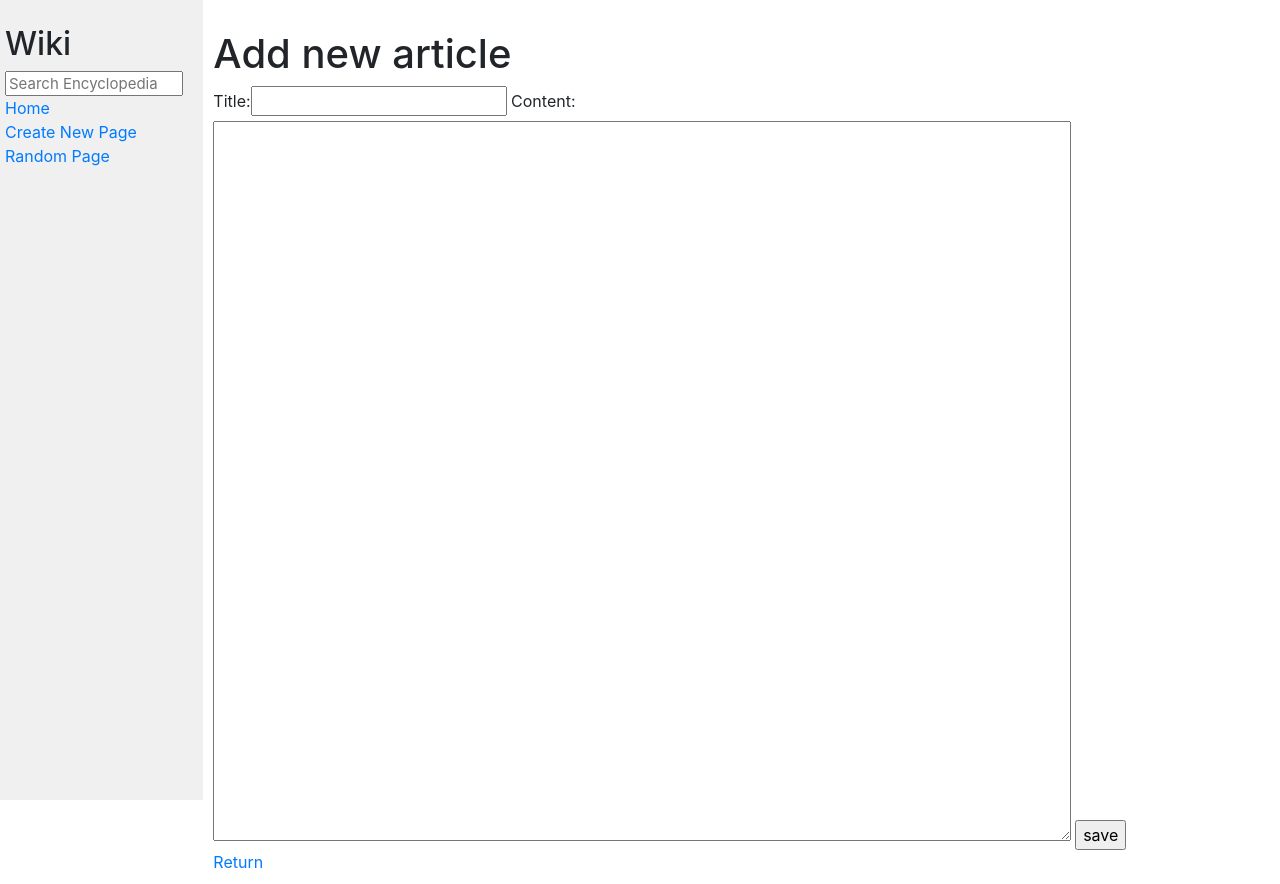
After one commit to sshmo/Python-JavaScript, a Django app: page /new/ in a window 1280 px wide. The commit adds this page. Run offline with Django 3.2, Linux system fonts and the light colour scheme; some libraries are stand-ins or nearby versions.

```diff
--- a/encyclopedia/templates/encyclopedia/layout.html
+++ b/encyclopedia/templates/encyclopedia/layout.html
@@ -19,7 +19,7 @@
                     <a href="{% url 'encyclopedia:index' %}">Home</a>
                 </div>
                 <div>
-                    Create New Page
+                    <a href="{% url 'encyclopedia:new' %}"> Create New Page </a>
                 </div>
                 <div>
                     <a href="{% url 'encyclopedia:random' %}"> Random Page </a>
--- /dev/null
+++ b/encyclopedia/templates/encyclopedia/new.html
@@ -0,0 +1,11 @@
+{% extends "encyclopedia/layout.html" %}
+
+{% block body %}
+    <h1>Add new article</h1>
+    <form action="{% url 'encyclopedia:new' %}" method="post">
+        {% csrf_token %}
+        {{ form }}
+        <input type="submit" value="save">
+    </form>
+    <a href="{% url 'encyclopedia:index' %}">Return</a>
+{% endblock %}
--- a/encyclopedia/urls.py
+++ b/encyclopedia/urls.py
@@ -5,7 +5,9 @@ from . import views
 app_name = "encyclopedia"
 urlpatterns = [
     path("", views.index, name="index"),
-    path("entry/<str:title>", views.entry, name="entry"),
+    path("wiki/<str:title>", views.entry, name="entry"),
     path("search/", views.search, name="search"),
-    path("random/", views.random_page, name="random")
+    path("random/", views.random_page, name="random"),
+    path("new/", views.new, name="new"),
+    path("error/", views.error, name="error"),
 ]
--- a/encyclopedia/views.py
+++ b/encyclopedia/views.py
@@ -1,8 +1,14 @@
 import random
+from django import forms
+from django.http import HttpResponseRedirect
 from django.shortcuts import render
-
+from django.urls import reverse
 from . import util
 
+class NewForm(forms.Form):
+    """New form"""
+    title = forms.CharField(label="Title")
+    content = forms.CharField(widget= forms.Textarea, label="Content")
 
 def index(request):
 
@@ -14,21 +20,32 @@ def index(request):
 def entry(request, title):
 
     content = util.get_entry(title)
-
-    return render(request, "encyclopedia/entry.html", {
-        "content": content,
-        "title" : title if content else "Error",
-    })
+    if content:
+        return render(request, "encyclopedia/entry.html", {
+            "content": content,
+            "title" : title,
+            })
+    else:
+            message = f"The {title} page was not in the database."
+            return render(request, "encyclopedia/error.html", {
+            "message": message,
+            })
 
 def search(request):
 
     title = request.GET['q']
     content = util.get_entry(title)
 
-    return render(request, "encyclopedia/entry.html", {
-        "content": content,
-        "title" : title,
-    })
+    if content:
+        return render(request, "encyclopedia/entry.html", {
+            "content": content,
+            "title" : title,
+            })
+    else:
+            message = f"The {title} page was not found."
+            return render(request, "encyclopedia/error.html", {
+            "message": message,
+            })
 
 def random_page(request):
 
@@ -39,3 +56,40 @@ def random_page(request):
         "content": content,
         "title" : title,
     })
+
+def new(request):
+
+    if request.method == "POST":
+
+        form = NewForm(request.POST)
+
+        if form.is_valid():
+
+            title = form.cleaned_data["title"]
+
+            if title in util.list_entries():
+
+                message = f'The is already an article with the title:"{title}" in the database.'
+                return render(request, "encyclopedia/error.html", {
+                "message": message,
+                })
+
+            else:
+
+                content = form.cleaned_data["content"]
+                util.save_entry(title, content)
+                return HttpResponseRedirect(reverse("encyclopedia:new"))
+        else:
+            return render(request, "encyclopedia/new.html", {
+                "form": form
+            })
+    else:
+        return render(request, "encyclopedia/new.html", {
+            "form": NewForm()
+        })
+
+def error(request, message):
+
+    return render(request, "encyclopedia/error.html", {
+        "message": message,
+    })
```
Also changed, not shown: encyclopedia/templates/encyclopedia/error.html (added, +11 -0 lines).
